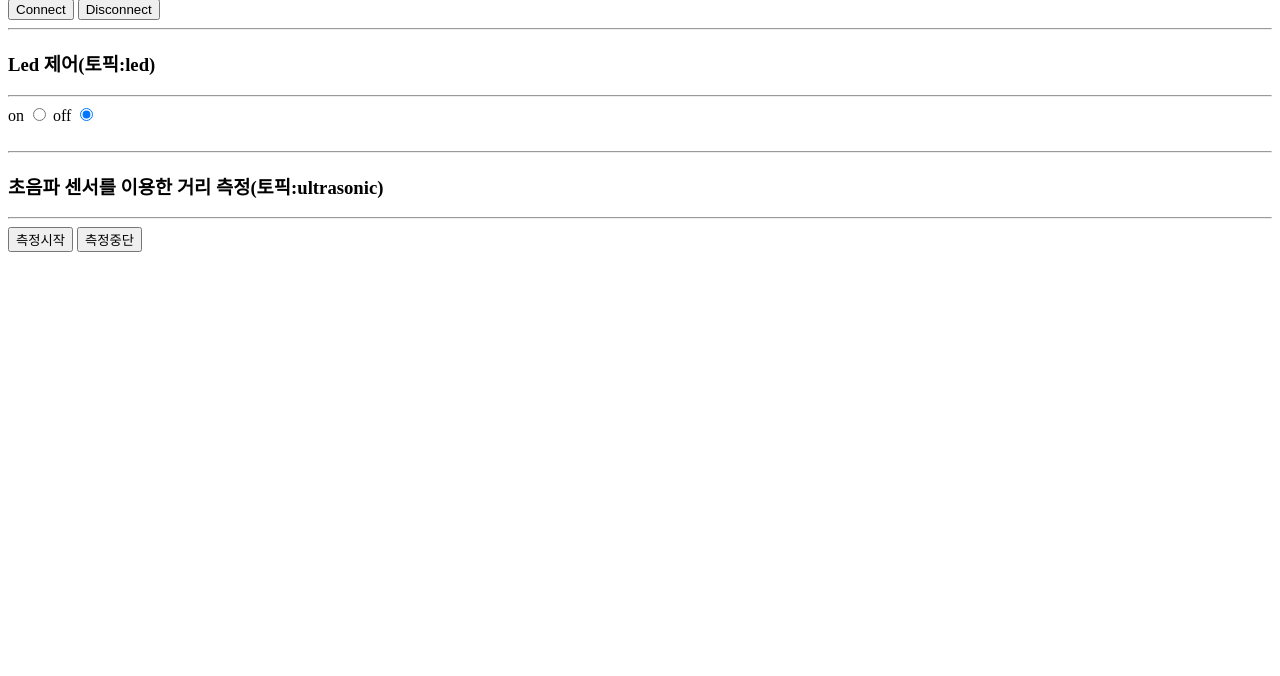
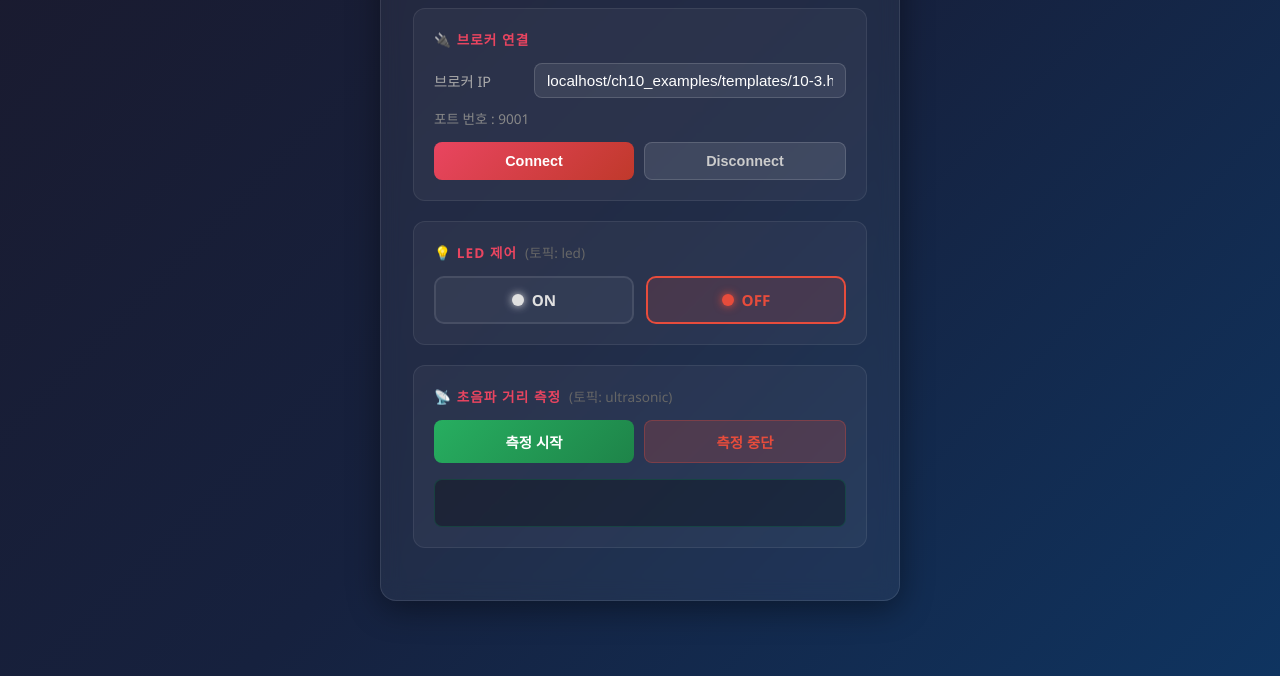
Before and after one commit to gamppe/2026_IOT, a plain HTML site: page ch10_examples/templates/10-3.html in a window 1280 px wide. Shown: the part 124-800 px from the top of the page. Drawn offline with Linux system fonts and the light colour scheme; files whose address does not match are found by name.

Commit message:
style: 10-3.html에 다크 테마 CSS 추가 (글라스모피즘, LED 토글, 센서 출력창)
Co-Authored-By: Claude Sonnet 4.6 <noreply@anthropic.com>

```diff
--- a/ch10_examples/templates/10-3.html
+++ b/ch10_examples/templates/10-3.html
@@ -14,31 +14,266 @@
 				document.getElementById("broker").value = ip
 			});
 		</script>
+	<style>
+		* {
+			box-sizing: border-box;
+			margin: 0;
+			padding: 0;
+		}
+
+		body {
+			font-family: 'Segoe UI', Tahoma, Geneva, Verdana, sans-serif;
+			background: linear-gradient(135deg, #1a1a2e 0%, #16213e 50%, #0f3460 100%);
+			min-height: 100vh;
+			display: flex;
+			justify-content: center;
+			align-items: flex-start;
+			padding: 40px 20px;
+			color: #e0e0e0;
+		}
+
+		.container {
+			background: rgba(255, 255, 255, 0.05);
+			backdrop-filter: blur(10px);
+			border: 1px solid rgba(255, 255, 255, 0.1);
+			border-radius: 16px;
+			padding: 32px;
+			width: 100%;
+			max-width: 520px;
+			box-shadow: 0 8px 32px rgba(0, 0, 0, 0.4);
+		}
+
+		h1.page-title {
+			font-size: 1.5rem;
+			font-weight: 700;
+			color: #e94560;
+			margin-bottom: 24px;
+			display: flex;
+			align-items: center;
+			gap: 10px;
+		}
+
+		h1.page-title::before {
+			content: "🍓";
+			font-size: 1.6rem;
+		}
+
+		.section {
+			background: rgba(255, 255, 255, 0.04);
+			border: 1px solid rgba(255, 255, 255, 0.08);
+			border-radius: 12px;
+			padding: 20px;
+			margin-bottom: 20px;
+		}
+
+		.section-title {
+			font-size: 0.85rem;
+			font-weight: 600;
+			text-transform: uppercase;
+			letter-spacing: 0.08em;
+			color: #e94560;
+			margin-bottom: 14px;
+			display: flex;
+			align-items: center;
+			gap: 8px;
+		}
+
+		.field-row {
+			display: flex;
+			align-items: center;
+			gap: 10px;
+			margin-bottom: 10px;
+			flex-wrap: wrap;
+		}
+
+		.field-label {
+			font-size: 0.9rem;
+			color: #aaa;
+			min-width: 90px;
+		}
+
+		input[type="text"] {
+			flex: 1;
+			background: rgba(255, 255, 255, 0.08);
+			border: 1px solid rgba(255, 255, 255, 0.15);
+			border-radius: 8px;
+			padding: 8px 12px;
+			color: #fff;
+			font-size: 0.95rem;
+			outline: none;
+			transition: border-color 0.2s;
+		}
+
+		input[type="text"]:focus {
+			border-color: #e94560;
+		}
+
+		.port-info {
+			font-size: 0.85rem;
+			color: #888;
+			margin-bottom: 14px;
+		}
+
+		.btn-row {
+			display: flex;
+			gap: 10px;
+		}
+
+		.btn {
+			flex: 1;
+			padding: 10px 0;
+			border: none;
+			border-radius: 8px;
+			font-size: 0.9rem;
+			font-weight: 600;
+			cursor: pointer;
+			transition: transform 0.1s, opacity 0.2s;
+		}
+
+		.btn:active {
+			transform: scale(0.97);
+		}
+
+		.btn-connect {
+			background: linear-gradient(135deg, #e94560, #c0392b);
+			color: #fff;
+		}
+
+		.btn-connect:hover { opacity: 0.9; }
+
+		.btn-disconnect {
+			background: rgba(255, 255, 255, 0.1);
+			color: #ccc;
+			border: 1px solid rgba(255, 255, 255, 0.15);
+		}
+
+		.btn-disconnect:hover { background: rgba(255, 255, 255, 0.15); }
+
+		/* LED toggle */
+		.led-toggle {
+			display: flex;
+			gap: 12px;
+		}
+
+		.led-option {
+			flex: 1;
+			display: flex;
+			align-items: center;
+			justify-content: center;
+			gap: 8px;
+			padding: 12px;
+			border-radius: 10px;
+			border: 2px solid rgba(255, 255, 255, 0.1);
+			cursor: pointer;
+			transition: all 0.2s;
+			font-weight: 600;
+			font-size: 0.95rem;
+			background: rgba(255, 255, 255, 0.04);
+		}
+
+		.led-option:has(input:checked).on-option {
+			border-color: #2ecc71;
+			background: rgba(46, 204, 113, 0.15);
+			color: #2ecc71;
+		}
+
+		.led-option:has(input:checked).off-option {
+			border-color: #e74c3c;
+			background: rgba(231, 76, 60, 0.15);
+			color: #e74c3c;
+		}
+
+		.led-option input[type="radio"] {
+			display: none;
+		}
+
+		.led-dot {
+			width: 12px;
+			height: 12px;
+			border-radius: 50%;
+			background: currentColor;
+			box-shadow: 0 0 8px currentColor;
+		}
+
+		/* Sensor buttons */
+		.sensor-btn-row {
+			display: flex;
+			gap: 10px;
+		}
+
+		.btn-start {
+			background: linear-gradient(135deg, #27ae60, #1e8449);
+			color: #fff;
+		}
+
+		.btn-stop {
+			background: rgba(231, 76, 60, 0.2);
+			color: #e74c3c;
+			border: 1px solid rgba(231, 76, 60, 0.3);
+		}
+
+		#messages {
+			margin-top: 16px;
+			min-height: 48px;
+			background: rgba(0, 0, 0, 0.3);
+			border-radius: 8px;
+			padding: 12px 16px;
+			font-family: 'Courier New', monospace;
+			font-size: 0.9rem;
+			color: #00e676;
+			border: 1px solid rgba(0, 230, 118, 0.15);
+			white-space: pre-wrap;
+		}
+	</style>
 	</head>
 	<body>
-		<h3>Raspberry Pi 제어 및 모니터링</h3>
-		<hr>
+		<div class="container">
+			<h1 class="page-title">Raspberry Pi 제어 및 모니터링</h1>
+
+			<!-- 연결 설정 -->
+			<div class="section">
+				<div class="section-title">🔌 브로커 연결</div>
 				<form id="connection-form">
-			<b>브로커 IP:</b>
-			<input id="broker" type="text" name="broker" value=""><br>
-			<b>포트 번호 : 9001</b><br>
-			<input type="button" onclick="connect()" value="Connect">
-			<input type="button" onclick="disconnect()" value="Disconnect">
+					<div class="field-row">
+						<span class="field-label">브로커 IP</span>
+						<input id="broker" type="text" name="broker" value="">
+					</div>
+					<div class="port-info">포트 번호 : 9001</div>
+					<div class="btn-row">
+						<button type="button" class="btn btn-connect" onclick="connect()">Connect</button>
+						<button type="button" class="btn btn-disconnect" onclick="disconnect()">Disconnect</button>
+					</div>
 				</form>
-		<hr>
-		<h3>Led 제어(토픽:led)</h3>
-		<hr>
+			</div>
+
+			<!-- LED 제어 -->
+			<div class="section">
+				<div class="section-title">💡 LED 제어 <span style="font-weight:400;color:#666;text-transform:none;letter-spacing:0;">(토픽: led)</span></div>
 				<form id="LED-control-form">
-			<label>on <input type="radio" id="ledOn" name="led" value="1" onclick="return publish('led', this.value)"></label>
-			<label>off <input type="radio" id="ledOff" name="led" value="0" checked onclick="return publish('led', this.value)"><br><br></label>
+					<div class="led-toggle">
+						<label class="led-option on-option">
+							<input type="radio" id="ledOn" name="led" value="1" onclick="return publish('led', this.value)">
+							<span class="led-dot"></span> ON
+						</label>
+						<label class="led-option off-option">
+							<input type="radio" id="ledOff" name="led" value="0" checked onclick="return publish('led', this.value)">
+							<span class="led-dot"></span> OFF
+						</label>
+					</div>
 				</form>
-		<hr>
-		<h3>초음파 센서를 이용한 거리 측정(토픽:ultrasonic)</h3>
-		<hr>
+			</div>
+
+			<!-- 초음파 센서 -->
+			<div class="section">
+				<div class="section-title">📡 초음파 거리 측정 <span style="font-weight:400;color:#666;text-transform:none;letter-spacing:0;">(토픽: ultrasonic)</span></div>
 				<form id="subscribe-form">
-			<input type="button" onclick="subscribe('ultrasonic')" value="측정시작">
-			<input type="button" onclick="unsubscribe('ultrasonic')" value="측정중단">
+					<div class="sensor-btn-row">
+						<button type="button" class="btn btn-start btn-connect" style="background:linear-gradient(135deg,#27ae60,#1e8449);" onclick="subscribe('ultrasonic')">측정 시작</button>
+						<button type="button" class="btn btn-stop btn-disconnect" onclick="unsubscribe('ultrasonic')">측정 중단</button>
+					</div>
 				</form>
 				<div id="messages"></div>
+			</div>
+		</div>
 	</body>
 </html>
```
Lines whose indentation alone changed are shown as unchanged.
